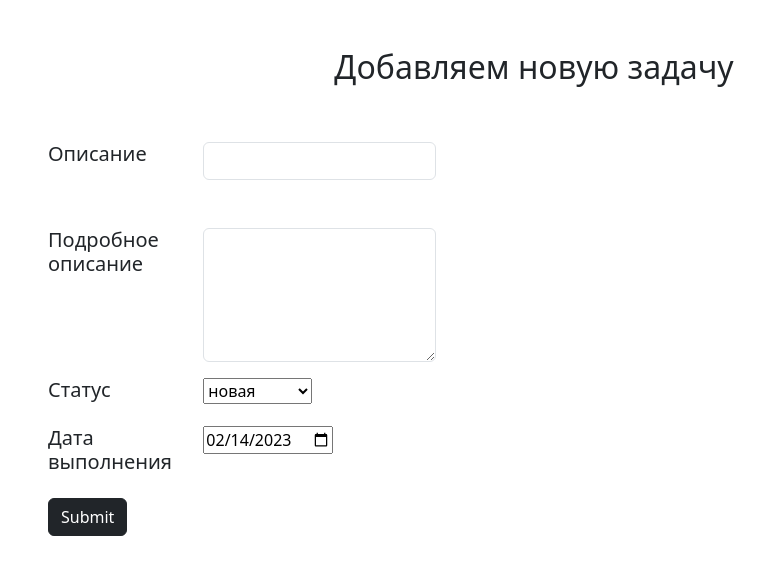
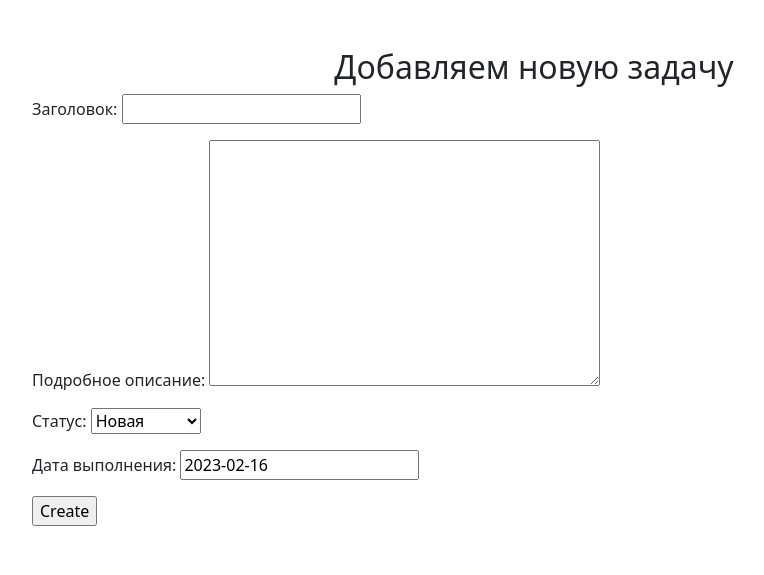
Before and after one commit to eQuaL322/homework_55_azamat_umurzakov, a Django app: page /task/add in a window 1280 px wide. Shown: the part 74-649 px from the top of the page, without its empty margins (106-870 px from the left). Run offline with Django 4.2, Linux system fonts and the light colour scheme.

Commit message:
Изменения - Переделал форму для добавления задачи - Добавил ссылку в базовый шаблон - Добавил формы - Изменил модель, добавил отдельный класс для статусов - Создал файл style.css, для определения отображения ссылок - Создал файл task_form.html, добавил данные из формы - Создал файл task_update.html, добавил базовый шаблон и шаблон формы - Переделал метод add_task - Добавил ссылку urls.py update

```diff
--- /dev/null
+++ b/static/css/style.css
@@ -0,0 +1,4 @@
+.list-group-item {
+    display: flex;
+    flex-direction: row;
+}
--- /dev/null
+++ b/to_do_app/forms.py
@@ -0,0 +1,22 @@
+import datetime
+
+from django import forms
+from django.core.exceptions import ValidationError
+from django.forms import widgets
+
+from to_do_app.models import StatusChoice
+
+
+class TaskForm(forms.Form):
+    description = forms.CharField(max_length=100, required=True, label='Заголовок')
+    detailed_description = forms.CharField(max_length=2000, required=False, label="Подробное описание",
+                                           widget=widgets.Textarea)
+    status = forms.ChoiceField(choices=StatusChoice.choices, required=True, label="Статус")
+    complete_data = forms.DateField(initial=datetime.date.today, required=False, label="Дата выполнения")
+
+    def clean_title(self):
+        description = self.cleaned_data.get('description')
+        if description:
+            if len(description) < 2:
+                raise ValidationError('Заголовок должен быть длиннее 2 символов')
+            return description
--- a/to_do_app/templates/add_new_task.html
+++ b/to_do_app/templates/add_new_task.html
@@ -6,52 +6,7 @@
     </div>
     <div class="row mx-5 g-3 align-items-center">
         <form action="{% url 'task_add' %}" method="post">
-            {% csrf_token %}
-            <div class="row mt-5">
-                <div class="col-2">
-                    <label for="description" class="col-3 h5 mx-3">Описание</label>
-                </div>
-                <div class="col-3">
-                    <input required type="text" id="description" name="description" class="form-control"
-                           aria-describedby="passwordHelpInline">
-                </div>
-            </div>
-            <div class="row mt-5">
-                <div class="col-2">
-                    <label for="detailed_description" class="col-3 h5 mx-3">Подробное описание</label>
-                </div>
-                <div class="col-3">
-                <textarea rows="5" id="detailed_description" name="detailed_description" class="form-control"
-                          aria-describedby="passwordHelpInline"></textarea>
-                </div>
-            </div>
-            <div class="row mt-3">
-                <div class="col-2">
-                    <label for="status" class="col-3 h5 mx-3">Статус</label>
-                </div>
-                <div class="col-3 form" aria-describedby="passwordHelpInline">
-                    <select id="status" name="status" required>
-                        <option value="new">новая</option>
-                        <option value="in_process">в процессе</option>
-                        <option value="complete">сделано</option>
-                    </select>
-                </div>
-            </div>
-            <div class="row mt-3">
-                <div class="col-2">
-                    <label for="complete_data" class="col-3 h5 mx-3">Дата выполнения</label>
-                </div>
-                <div class="col-3">
-                    <input type="date" id="complete_data" name="complete_data"
-                           value="2023-02-14" min="2023-02-14" max="2030-12-31">
-                </div>
-            </div>
-            <div class="row mt-3">
-                <div class="col-2">
-                    <input type="submit" class="btn btn-dark mx-3">
-                </div>
-            </div>
+        {% include 'partial/task_form.html' with button_text='Create' %}
         </form>
     </div>
-
 {% endblock %}
--- a/to_do_app/templates/base.html
+++ b/to_do_app/templates/base.html
@@ -7,6 +7,7 @@
     <title>{% block title %}TODO{% endblock %}</title>
     <link href="https://cdn.jsdelivr.net/npm/bootstrap@5.3.0-alpha1/dist/css/bootstrap.min.css" rel="stylesheet"
           integrity="sha384-GLhlTQ8iRABdZLl6O3oVMWSktQOp6b7In1Zl3/Jr59b6EGGoI1aFkw7cmDA6j6gD" crossorigin="anonymous">
+    <link rel="stylesheet" href="../../static/css/style.css">
 </head>
 <body>
 <nav class="navbar">
--- /dev/null
+++ b/to_do_app/templates/partial/task_form.html
@@ -0,0 +1,5 @@
+{% csrf_token %}
+{{ form.as_p }}
+<div class="form_row">
+    <input type="submit" value="{{ button_text }}">
+</div>
--- a/to_do_app/templates/task.html
+++ b/to_do_app/templates/task.html
@@ -1,5 +1,9 @@
 {% extends 'base.html' %}
 {% block title %}Задача{% endblock %}
+{% block menu %}
+    <a class="list-group-item list-group-item-action list-group-item-secondary"
+       href="{% url 'update_task_view' task.pk %}">Редактировать</a>
+{% endblock %}
 {% block content %}
     <div class="row mt-5 text-center">
         <h2>Детали задачи</h2>
--- a/to_do_app/urls.py
+++ b/to_do_app/urls.py
@@ -1,10 +1,11 @@
 from django.urls import path
 
 from to_do_app.views.base import tasks_list, task_view
-from to_do_app.views.tasks import add_task
+from to_do_app.views.tasks import add_task, update_task_view
 
 urlpatterns = [
     path('', tasks_list, name='task_list'),
     path('task/<int:pk>', task_view, name='task_view'),
-    path('task/add', add_task, name='task_add')
+    path('task/add', add_task, name='task_add'),
+    path('task/<int:pk>/update/', update_task_view, name='update_task_view'),
 ]
--- a/to_do_app/views/tasks.py
+++ b/to_do_app/views/tasks.py
@@ -1,25 +1,40 @@
 from django.core.handlers.wsgi import WSGIRequest
-from django.shortcuts import render, redirect
-from django.urls import reverse
+from django.shortcuts import render, redirect, get_object_or_404
 
-from to_do_app.models import Task
+from to_do_app.forms import TaskForm
+from to_do_app.models import Task, StatusChoice
 
 
 def add_task(request: WSGIRequest):
     if request.method == "GET":
-        return render(request, 'add_new_task.html')
-    task_data = {
-        'description': request.POST.get('description'),
-        'status': request.POST.get('status', 'new'),
-        'complete_data': request.POST.get('complete_data'),
-        'detailed_description': request.POST.get('detailed_description')
-    }
-    status_mapping = {
-        'new': 'новая',
-        'in_process': 'в процессе',
-        'complete': 'сделано',
-    }
-    task_data['status'] = status_mapping.get(task_data['status'], 'new')
-    task = Task.objects.create(**task_data)
+        form = TaskForm()
+        return render(request, 'add_new_task.html', context={
+            'choices': StatusChoice.choices,
+            'form': form
+        })
 
-    return redirect(reverse('task_view', kwargs={'pk': task.pk}))
+    form = TaskForm(data=request.POST)
+    if not form.is_valid():
+        return render(request, 'add_new_task.html', context={
+            'choices': StatusChoice.choices,
+            'form': form
+        })
+
+    else:
+        article = Task.objects.create(**form.cleaned_data)
+        return redirect('task_view', pk=article.pk)
+
+
+def update_task_view(request, pk):
+    task = get_object_or_404(Task, pk=pk)
+    if request.method == "POST":
+        task.description = request.POST.get('description')
+        task.detailed_description = request.POST.get('detailed_description')
+        task.status = request.POST.get('status')
+        task.complete_data = request.POST.get('complete_data')
+        task.save()
+        return redirect('task_view', pk=task.pk)
+    return render(request, 'task_update.html', context={
+        'task': task,
+        'choices': StatusChoice.choices
+    })
```
Also changed, not shown: to_do_app/models.py (+11 -3 lines), to_do_app/templates/task_update.html (added, +12 -0 lines).
